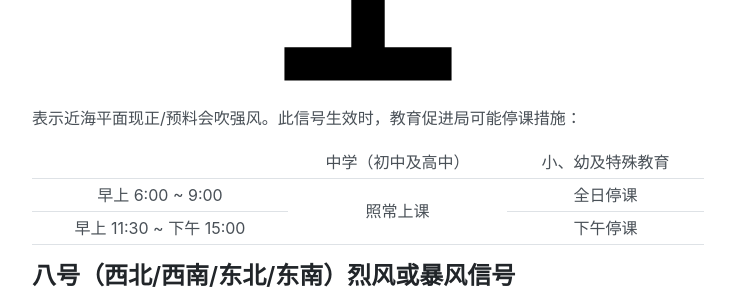
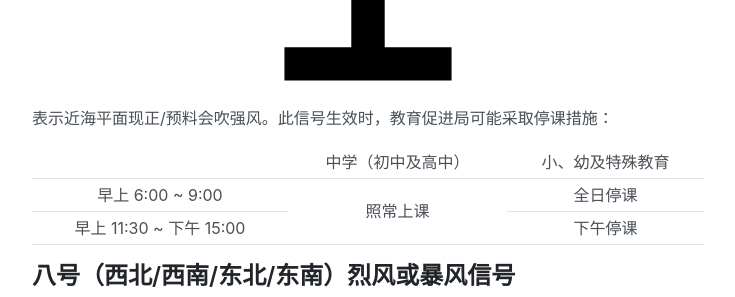
Before and after one commit to vunconf/vunconf.github.io, a Jekyll site: the page built from iao/osd/wns_intro.md, in a window 1280 px wide and 900 px high, scrolled down 2772 px. Shown: the part 152-449 px from the top of the window, without its empty margins (272-1007 px from the left). Built offline with Jekyll 4.4.1, drawn with Linux system fonts in a browser that asks for light colours.

Commit message:
Update wns_intro.md

```diff
--- a/iao/osd/wns_intro.md
+++ b/iao/osd/wns_intro.md
@@ -66,7 +66,7 @@ permalink: /iao/osd/wns_intro/
 <p>有一（或以上）个热带气旋集结在该地区 800 公里范围内，并可能影响/远离该地区</p>
 <h2 id="TPH3">三号强风信号</h2>
 <img src="/assets/TphNo3.svg" width="25%" style="margin: 0px auto; margin-bottom: 25px;border-radius: 0px;">
-<p>表示近海平面现正/预料会吹强风。此信号生效时，教育促进局可能停课措施：</p>
+<p>表示近海平面现正/预料会吹强风。此信号生效时，教育促进局可能采取停课措施：</p>
 <table style="text-align: center">
     <tbody>
     <tr>
```
